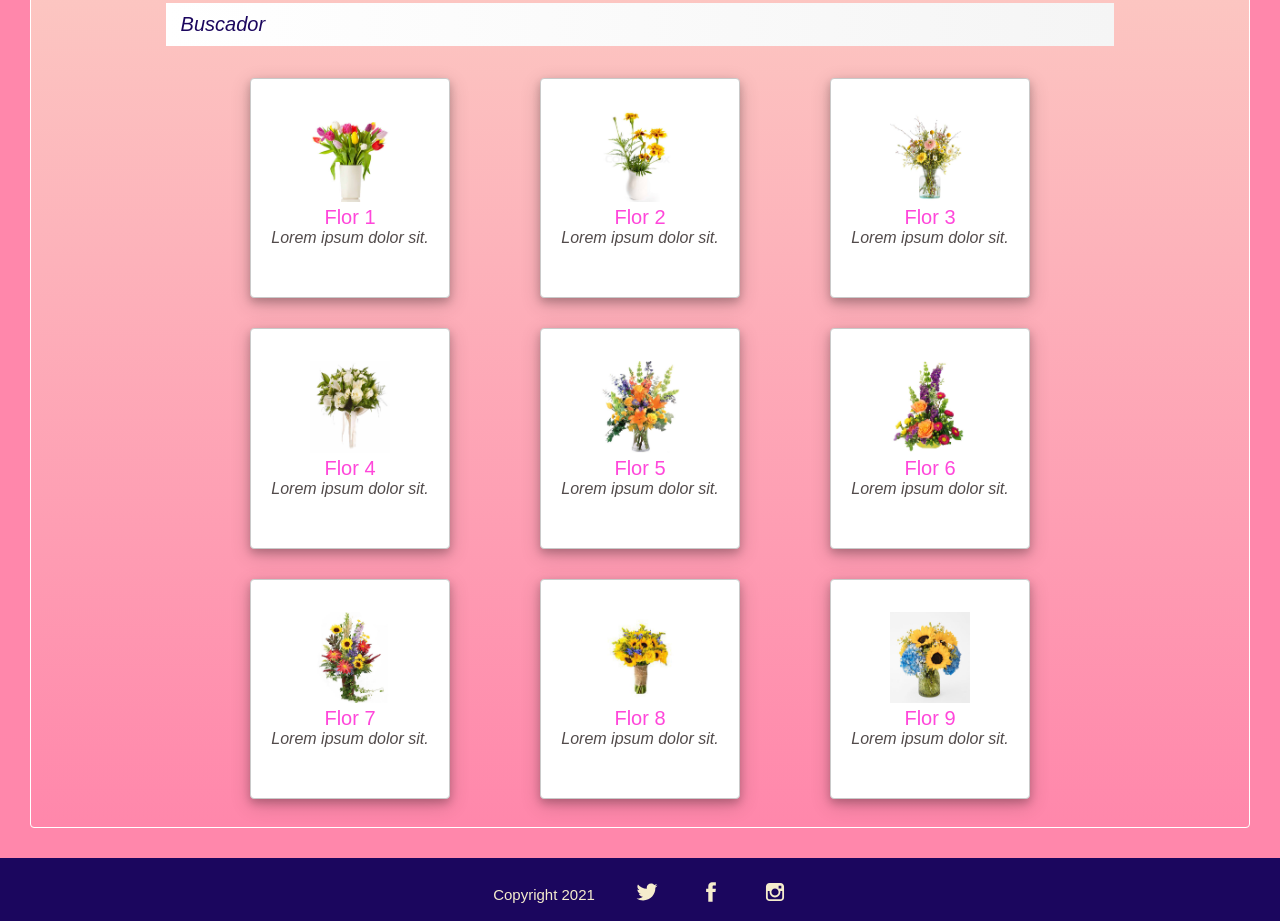
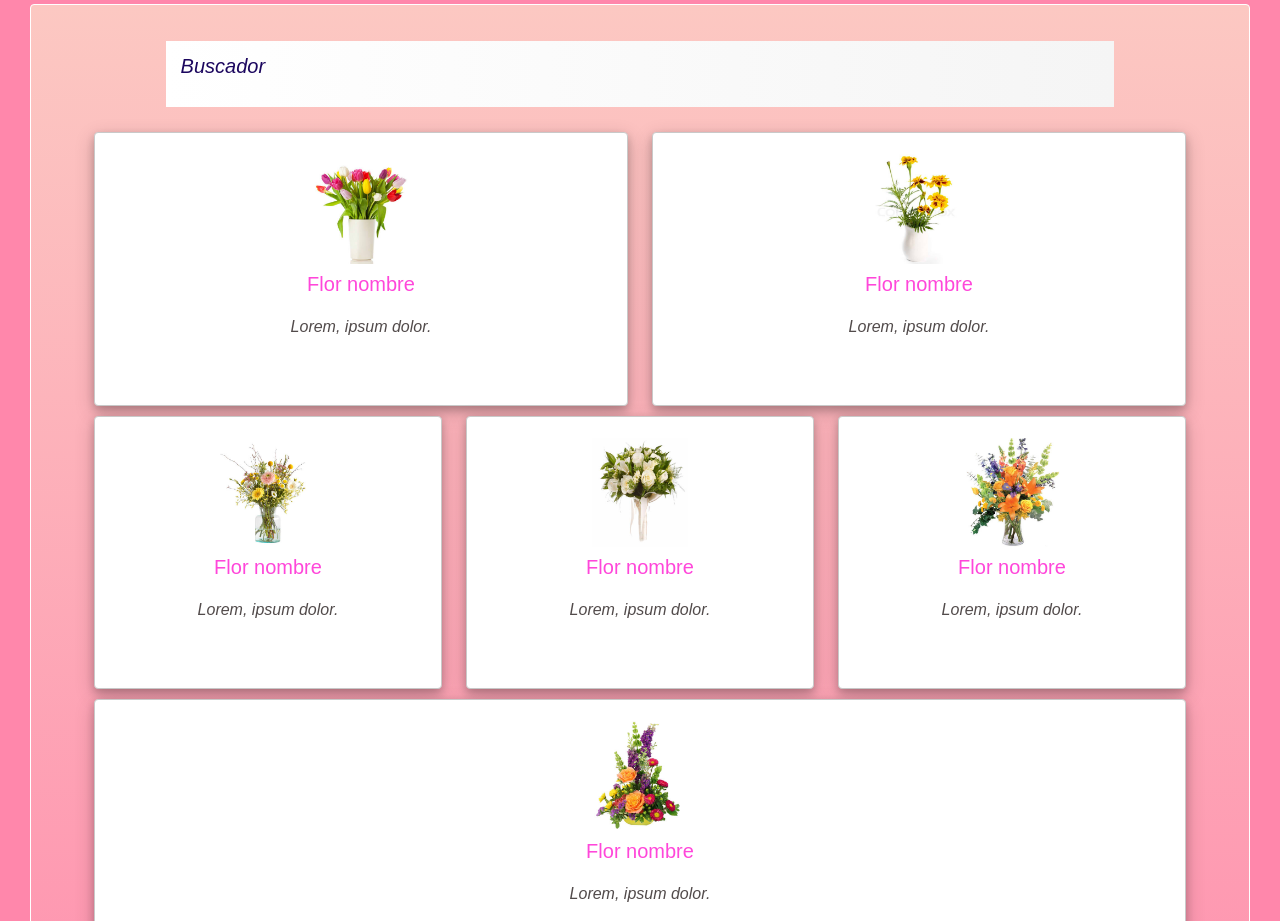
Before and after one commit to camila-camano/desarrollo-web, a plain HTML site: page pages/catalogo.html in a window 1280 px wide. Shown: the part 370-1291 px from the top of the page. Drawn offline with nearby package versions, Linux system fonts and the light colour scheme; a web font is replaced by a local one.

Commit message:
catalogo nuevo

```diff
--- a/css/style.css
+++ b/css/style.css
@@ -276,8 +276,8 @@ footer {
   align-content: center;
 }
 
-.card {
-  padding-top: 2rem;
+.carta {
+  padding: 1rem;
   justify-self: center;
   align-self: center;
   width: 100%;
@@ -288,19 +288,20 @@ footer {
   box-shadow: 0 4px 8px 0 rgba(0, 0, 0, 0.2), 0 6px 20px 0 rgba(0, 0, 0, 0.19);
   padding-bottom: 50px;
 
-  margin: 10px;
+  margin: 5px;
 
   transition: 1s;
 }
 
-.card:hover {
-  transform: scale(1.5, 1.5);
+.carta:hover {
+  transform: scale(1.1, 1.1);
 }
 
 .producto {
   max-width: 100%;
   height: auto;
-  width: 5rem;
+  width: 6rem;
+  margin: 5px;
 }
 
 .card__titulo {
--- a/pages/catalogo.html
+++ b/pages/catalogo.html
@@ -13,6 +13,15 @@
       rel="stylesheet"
     />
     <link rel="icon" href="../img/flower.png" />
+
+    <!---bootstrap----->
+
+    <link
+      href="https://cdn.jsdelivr.net/npm/bootstrap@5.0.2/dist/css/bootstrap.min.css"
+      rel="stylesheet"
+      integrity="sha384-EVSTQN3/azprG1Anm3QDgpJLIm9Nao0Yz1ztcQTwFspd3yD65VohhpuuCOmLASjC"
+      crossorigin="anonymous"
+    />
 
     <link rel="stylesheet" href="../css/style.css" />
     <link
@@ -90,94 +99,104 @@
             </div>
 
             <!-----catalogo de productos----->
-            <div class="catalogo__productos">
-              <div class="card">
+            <div class="container">
+              <div class="row">
+                <div class="col">
+                  <div class="carta">
                     <img
                       class="producto"
                       src="../img/catalogo/flower1.jpg"
-                  alt="flower1"
+                      alt="flor1"
                     />
-                <p class="card__titulo">Flor 1</p>
-                <p class="card__subtitulo">Lorem ipsum dolor sit.</p>
+                    <p class="card__titulo">Flor nombre</p>
+                    <p class="card__subtitulo">Lorem, ipsum dolor.</p>
                   </div>
-
-              <div class="card">
+                </div>
+                <div class="col">
+                  <div class="carta">
                     <img
                       class="producto"
                       src="../img/catalogo/flower2.jpg"
-                  alt="flower2"
+                      alt="flor1"
                     />
-                <p class="card__titulo">Flor 2</p>
-                <p class="card__subtitulo">Lorem ipsum dolor sit.</p>
+                    <p class="card__titulo">Flor nombre</p>
+                    <p class="card__subtitulo">Lorem, ipsum dolor.</p>
+                  </div>
+                </div>
               </div>
 
-              <div class="card">
+              <div class="row">
+                <div class="col">
+                  <div class="carta">
                     <img
                       class="producto"
                       src="../img/catalogo/flower3.jpg"
-                  alt="flower3"
+                      alt="flor1"
                     />
-                <p class="card__titulo">Flor 3</p>
-                <p class="card__subtitulo">Lorem ipsum dolor sit.</p>
+                    <p class="card__titulo">Flor nombre</p>
+                    <p class="card__subtitulo">Lorem, ipsum dolor.</p>
                   </div>
-
-              <div class="card">
+                </div>
+                <div class="col">
+                  <div class="carta">
                     <img
                       class="producto"
                       src="../img/catalogo/flower4.jpg"
-                  alt="flower4"
+                      alt="flor1"
                     />
-                <p class="card__titulo">Flor 4</p>
-                <p class="card__subtitulo">Lorem ipsum dolor sit.</p>
+                    <p class="card__titulo">Flor nombre</p>
+                    <p class="card__subtitulo">Lorem, ipsum dolor.</p>
                   </div>
-
-              <div class="card">
+                </div>
+                <div class="col">
+                  <div class="carta">
                     <img
                       class="producto"
                       src="../img/catalogo/flower5.jpg"
-                  alt="flower5"
+                      alt="flor1"
                     />
-                <p class="card__titulo">Flor 5</p>
-                <p class="card__subtitulo">Lorem ipsum dolor sit.</p>
+                    <p class="card__titulo">Flor nombre</p>
+                    <p class="card__subtitulo">Lorem, ipsum dolor.</p>
                   </div>
-
-              <div class="card">
+                </div>
+              </div>
+              <div class="row">
+                <div class="col">
+                  <div class="carta">
                     <img
                       class="producto"
                       src="../img/catalogo/flower6.jpg"
-                  alt="flower6"
+                      alt="flor1"
                     />
-                <p class="card__titulo">Flor 6</p>
-                <p class="card__subtitulo">Lorem ipsum dolor sit.</p>
+                    <p class="card__titulo">Flor nombre</p>
+                    <p class="card__subtitulo">Lorem, ipsum dolor.</p>
                   </div>
-              <div class="card">
+                </div>
+              </div>
+
+              <div class="row">
+                <div class="col">
+                  <div class="carta">
                     <img
                       class="producto"
                       src="../img/catalogo/flower7.jpg"
-                  alt="flower7"
+                      alt="flor1"
                     />
-                <p class="card__titulo">Flor 7</p>
-                <p class="card__subtitulo">Lorem ipsum dolor sit.</p>
+                    <p class="card__titulo">Flor nombre</p>
+                    <p class="card__subtitulo">Lorem, ipsum dolor.</p>
                   </div>
-
-              <div class="card">
+                </div>
+                <div class="col">
+                  <div class="carta">
                     <img
                       class="producto"
                       src="../img/catalogo/flower8.jpg"
-                  alt="flower8"
+                      alt="flor1"
                     />
-                <p class="card__titulo">Flor 8</p>
-                <p class="card__subtitulo">Lorem ipsum dolor sit.</p>
+                    <p class="card__titulo">Flor nombre</p>
+                    <p class="card__subtitulo">Lorem, ipsum dolor.</p>
                   </div>
-
-              <div class="card">
-                <img
-                  class="producto"
-                  src="../img/catalogo/flower9.jpg"
-                  alt="flower9"
-                />
-                <p class="card__titulo">Flor 9</p>
-                <p class="card__subtitulo">Lorem ipsum dolor sit.</p>
+                </div>
               </div>
             </div>
           </div>
@@ -224,5 +243,22 @@
         </div>
       </div>
     </footer>
+
+    <!-----javascript----->
+    <script
+      src="https://cdn.jsdelivr.net/npm/bootstrap@5.0.2/dist/js/bootstrap.bundle.min.js"
+      integrity="sha384-MrcW6ZMFYlzcLA8Nl+NtUVF0sA7MsXsP1UyJoMp4YLEuNSfAP+JcXn/tWtIaxVXM"
+      crossorigin="anonymous"
+    ></script>
+    <script
+      src="https://cdn.jsdelivr.net/npm/@popperjs/core@2.9.2/dist/umd/popper.min.js"
+      integrity="sha384-IQsoLXl5PILFhosVNubq5LC7Qb9DXgDA9i+tQ8Zj3iwWAwPtgFTxbJ8NT4GN1R8p"
+      crossorigin="anonymous"
+    ></script>
+    <script
+      src="https://cdn.jsdelivr.net/npm/bootstrap@5.0.2/dist/js/bootstrap.min.js"
+      integrity="sha384-cVKIPhGWiC2Al4u+LWgxfKTRIcfu0JTxR+EQDz/bgldoEyl4H0zUF0QKbrJ0EcQF"
+      crossorigin="anonymous"
+    ></script>
   </body>
 </html>
```
Lines whose indentation alone changed are shown as unchanged.
